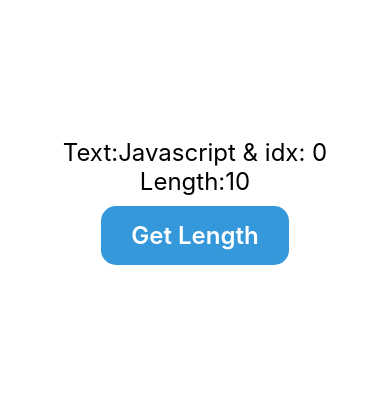
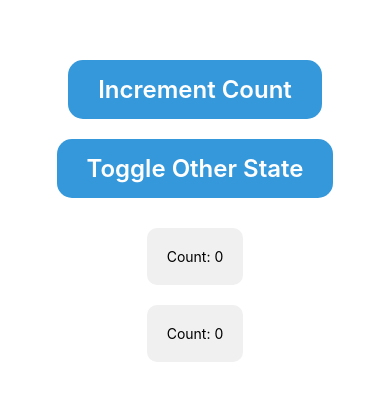
Before and after one commit to YeojinJeon/react-native-hooks, a React Native app: screen / in a window 390 px wide. Shown: the part 216-616 px from the top of the page. Built offline with nearby package versions, Linux system fonts and the light colour scheme.

Commit message:
React memo

```diff
--- a/src/App.js
+++ b/src/App.js
@@ -4,6 +4,7 @@ import Counter from "./components/Counter";
 import Form from "./components/Form";
 import Button from "./components/Button";
 import Length from "./components/Length";
+import Children from "./components/Children";
 
 const Container = styled.View`
 flex: 1;
@@ -13,11 +14,9 @@ align-items: center;
 `;
 
 const App = () => {
-    const [isVisible, setIsVisible] = useState(true);
-
     return (
         <Container>
-            <Length />
+            <Children />
         </Container>
     );
 };
--- /dev/null
+++ b/src/components/Children.js
@@ -0,0 +1,50 @@
+import React, { useState, memo } from 'react';
+import { View, Text, StyleSheet } from 'react-native';
+import Button from "./Button";
+
+// React.memo를 사용한 자식 컴포넌트
+const Child = memo(({ count }) => {
+    console.log('Child 렌더링');
+    return (
+        <View style={styles.box}>
+            <Text>Count: {count}</Text>
+        </View>
+    );
+});
+
+const OtherChild = ({ count }) => {
+    console.log('OtherChild 렌더링');
+    return (
+        <View style={styles.box}>
+            <Text>Count: {count}</Text>
+        </View>
+    );
+};
+
+export default function Children() {
+    const [count, setCount] = useState(0);
+    const [otherState, setOtherState] = useState(0);
+
+    return (
+        <View style={styles.container}>
+            <Button title="Increment Count" onPress={() => setCount(count + 1)} />
+            <Button title="Toggle Other State" onPress={() => setOtherState(otherState + 1)} />
+            <Child count={count} />
+            <OtherChild count={otherState} />
+        </View>
+    );
+}
+
+const styles = StyleSheet.create({
+    container: {
+        flex: 1,
+        justifyContent: 'center',
+        alignItems: 'center',
+    },
+    box: {
+        marginTop: 20,
+        padding: 20,
+        backgroundColor: '#f0f0f0',
+        borderRadius: 10,
+    },
+});
```
